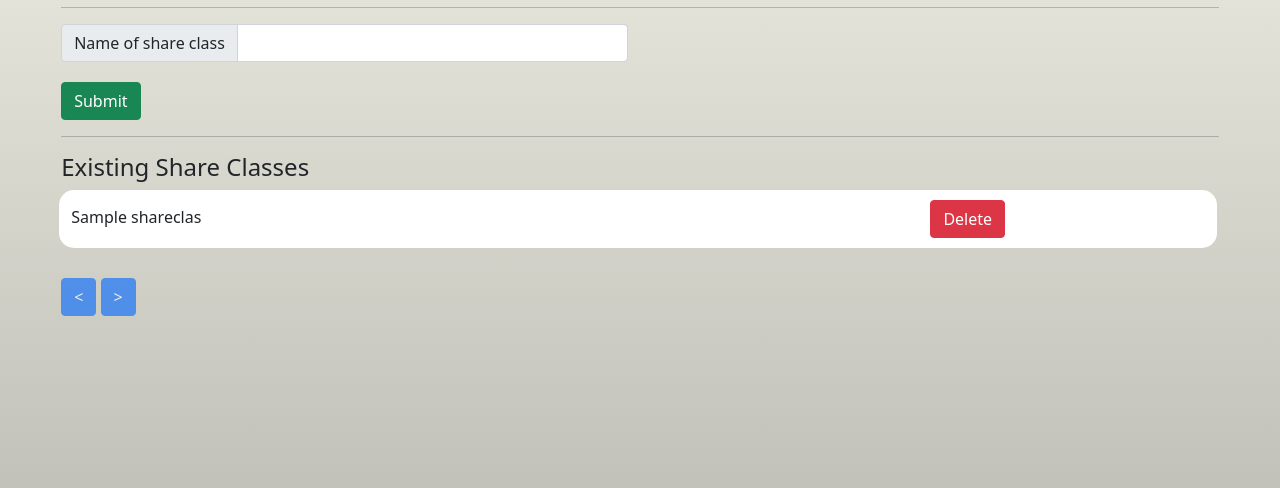
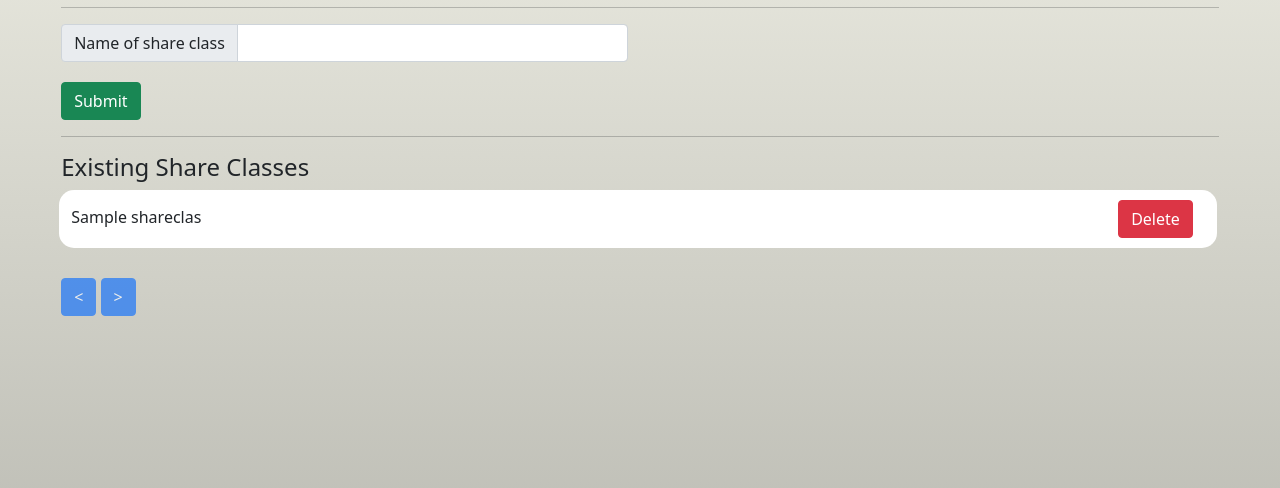
Before and after one commit to AaronDemond/share-site, a Django app: template Site/templates/share_class.html in a window 1280 px wide. Shown: the part 170-658 px from the top of the page. Run offline with Django 3.2, Linux system fonts and the light colour scheme; tables that the repository leaves empty hold one stand-in row (values such as "Sample post"); the template is opened without the code that fills it: values that come from a table or form of the project are taken from there, most other values are stand-ins (such as "Sample title", 1, 10 or a date in 2020); some libraries are stand-ins or nearby versions.

```diff
--- a/Site/templates/manager_role.html
+++ b/Site/templates/manager_role.html
@@ -58,7 +58,7 @@
             <div class="col-sm-9 col-9 itemInList">
                 {{role}}
             </div>
-            <div class="col-sm-3 col-3 buttonsInList"><a href="/managerRole?delete={{role.pk}}"
+            <div class="col-sm-3 col-3 buttonsInList btnsFloatRightContainer"><a href="/managerRole?delete={{role.pk}}"
                                                    onclick="return confirm('Are you sure? All management using this role will be deleted')" class="btn btn-danger">Delete</a>
             </div>
         </div>
--- a/Site/templates/share_class.html
+++ b/Site/templates/share_class.html
@@ -59,7 +59,7 @@
                 {{sc}}
 
             </div>
-                <div class="col-sm-3 col-3 buttonsInList"><a href="/shareClass?delete={{sc.pk}}"
+                <div class="col-sm-3 col-3 buttonsInList btnsFloatRightContainer"><a href="/shareClass?delete={{sc.pk}}"
                                                        onclick="return confirm('Are you sure? All transfers using this class will be deleted')" class="btn btn-danger" >Delete</a></div>
         </div>
         {% endfor %}
```
